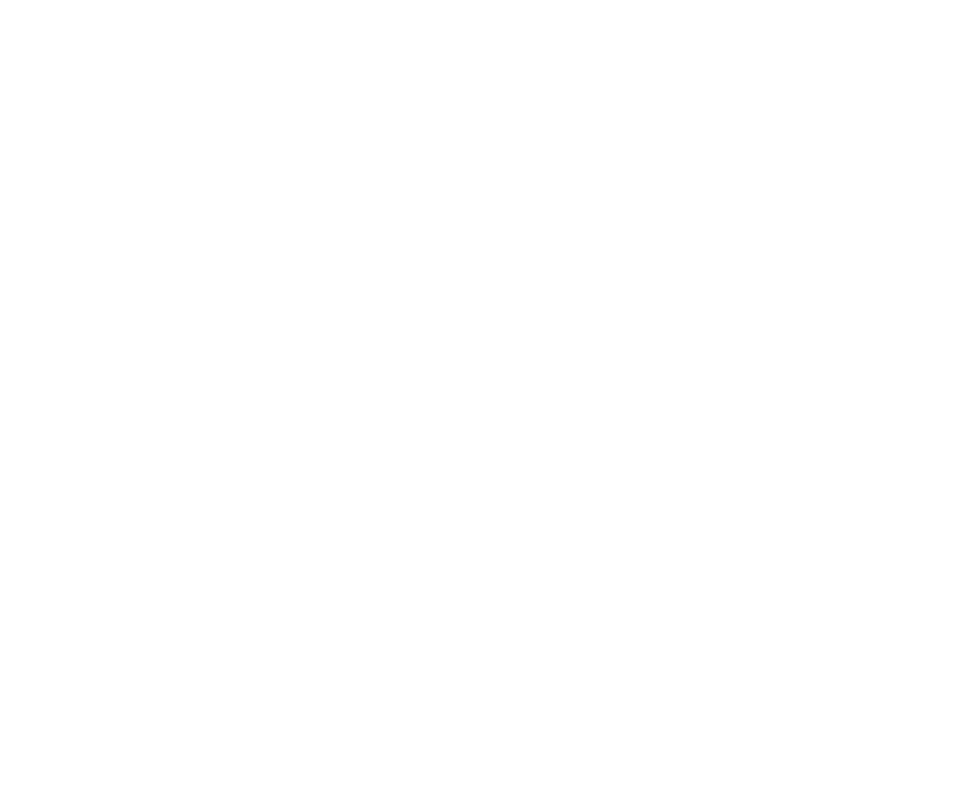
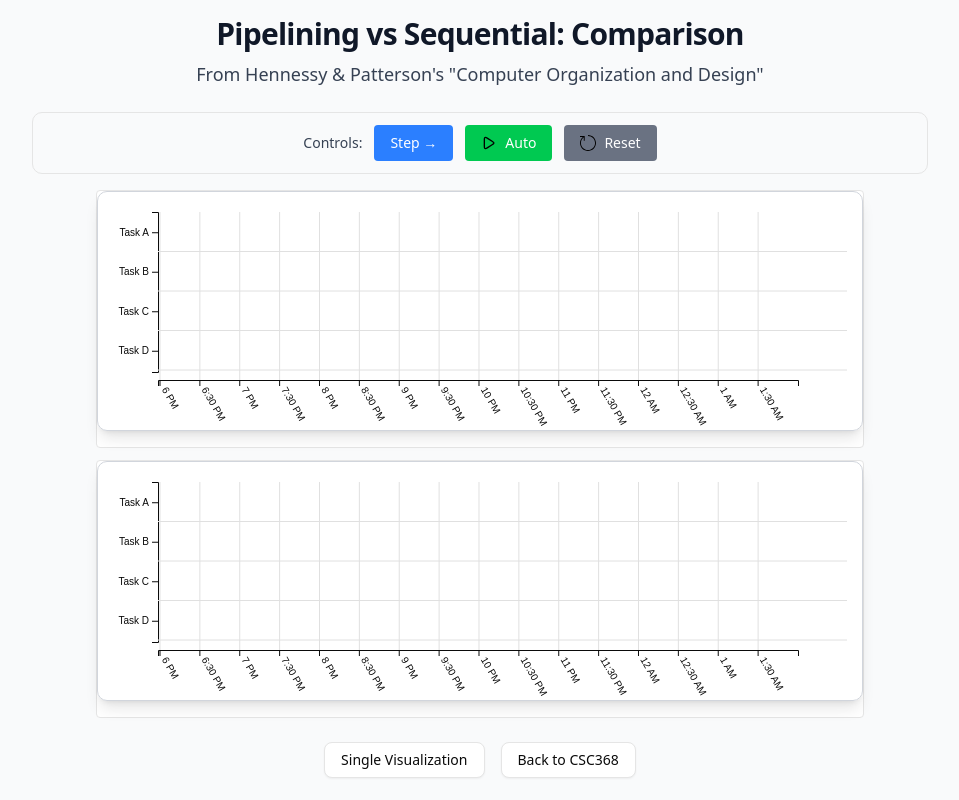
Before and after one commit to Goodr-Interactive/viz-computer-systems, a React (Vite) app: page /csc368/pipelining-comparison in a window 1280 px wide. Before the commit this address had no page. Shown: the whole page, without its empty margins (160-1119 px from the left). Built offline with nearby package versions, Linux system fonts and the light colour scheme.

Commit message:
fixed naming of files for pipelining-comparison

```diff
--- a/src/App.tsx
+++ b/src/App.tsx
@@ -23,7 +23,7 @@
 import { Caches } from "./pages/csc368/cache";
 import { Coherence } from "./pages/csc368/coherence";
 import { AssociativityPage as Associativity } from "./pages/csc368/cache/associativity";
-import { CombinedPipeliningPage } from "./pages/csc368/pipelining/combined-pipelining";
+import { PipeliningComparisonPage } from "./pages/csc368/pipelining/pipelining-comparison";
 
 export interface AppRoute {
   path: string;
@@ -106,10 +106,10 @@
     element: <Pipelining />,
   },
   {
-    path: "/csc368/combined-pipelining",
+    path: "/csc368/pipelining-comparison",
     title: "Pipelining Comparison",
     description: "",
-    element: <CombinedPipeliningPage />,
+    element: <PipeliningComparisonPage />,
   },
   {
     path: "/csc368/associativity",
--- a/src/pages/csc368/pipelining/components/CombinedPipelining.tsx
+++ b/src/pages/csc368/pipelining/components/PipelineComparison.tsx
@@ -8,11 +8,11 @@
 import playSvg from "@/assets/play.svg";
 import pauseSvg from "@/assets/pause.svg";
 
-interface CombinedPipeliningProps {
+interface PipelineComparisonProps {
   instructions?: Instruction[];
 }
 
-export const CombinedPipelining: React.FC<CombinedPipeliningProps> = ({
+export const PipelineComparison: React.FC<PipelineComparisonProps> = ({
   instructions = DEFAULT_INSTRUCTIONS,
 }) => {
   // Shared state for both visualizations
--- a/src/pages/csc368/pipelining/components/index.ts
+++ b/src/pages/csc368/pipelining/components/index.ts
@@ -1,5 +1,5 @@
 export * from "./PipelineVisualization";
-export * from "./CombinedPipelining";
+export * from "./PipelineComparison";
 export * from "./types";
 export * from "./PipelineStage";
 export * from "./PipelineTooltip";
--- a/src/pages/csc368/pipelining/index.ts
+++ b/src/pages/csc368/pipelining/index.ts
@@ -1,2 +1,2 @@
 export * from "./pipelining";
-export * from "./combined-pipelining";
+export * from "./pipelining-comparison";
--- a/src/pages/csc368/pipelining/combined-pipelining.tsx
+++ b/src/pages/csc368/pipelining/pipelining-comparison.tsx
@@ -1,8 +1,8 @@
 import React from "react";
 import { Button } from "@/components/ui/button";
-import { CombinedPipelining } from "./components";
+import { PipelineComparison } from "./components";
 
-export const CombinedPipeliningPage: React.FunctionComponent = () => {
+export const PipeliningComparisonPage: React.FunctionComponent = () => {
   return (
     <div className="min-h-screen bg-gray-50 p-4">
       <div className="mx-auto max-w-7xl">
@@ -17,7 +17,7 @@
           </div>
         </div>
 
-        <CombinedPipelining />
+        <PipelineComparison />
 
         <div className="mt-6 flex justify-center gap-4">
           <Button asChild variant="outline">
```
